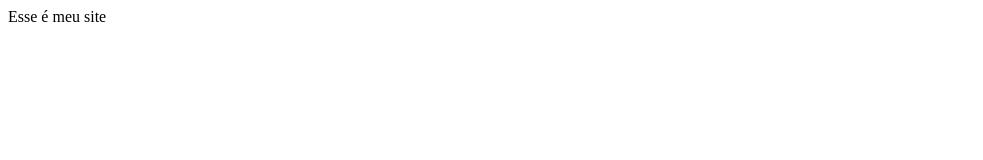
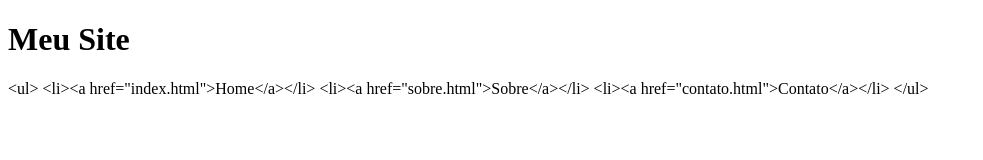
Before and after one commit to andrezzakharla/site, a plain HTML site: page index.html in a window 1280 px wide. Shown: the whole page, without its empty margins (0-983 px from the left). Drawn offline with Linux system fonts and the light colour scheme.

Commit message:
Alteração no arquivo index.html

```diff
--- a/index.html
+++ b/index.html
@@ -1,10 +1,15 @@
 <!DOCTYPE html>
 <html>
 <head>
-<meta charset="UTF-8">
+<meta charset=“UTF-8”>
 <title> Meu Site </title>
 </head>
 <body>
-Esse é meu site
+   <h1> Meu Site</h1>
+&lt;ul&gt;
+    &lt;li&gt;&lt;a href="index.html"&gt;Home&lt;/a&gt;&lt;/li&gt;
+    &lt;li&gt;&lt;a href="sobre.html"&gt;Sobre&lt;/a&gt;&lt;/li&gt;
+    &lt;li&gt;&lt;a href="contato.html"&gt;Contato&lt;/a&gt;&lt;/li&gt;
+&lt;/ul&gt;
 </body>
 </html>
```
